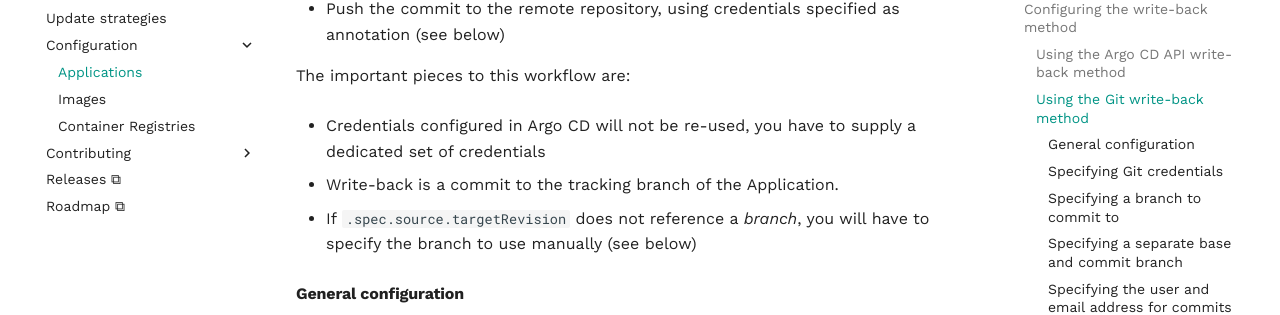
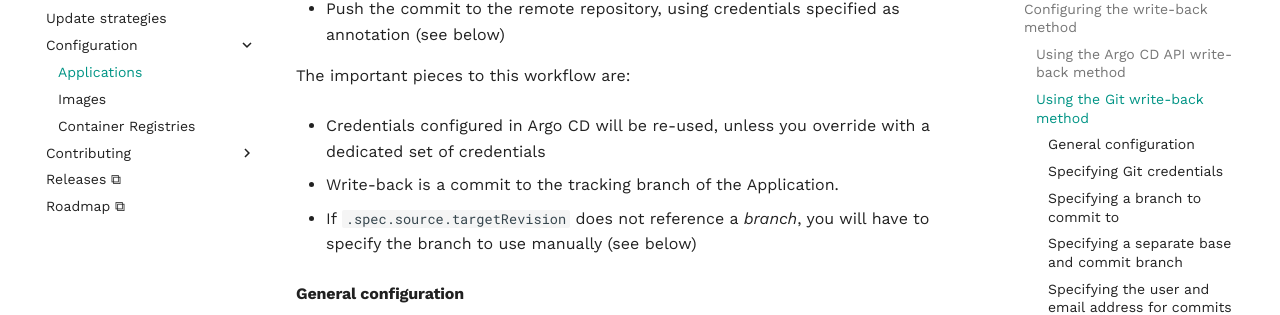
Before and after one commit to argoproj-labs/argocd-image-updater, an MkDocs documentation site: the page built from docs/configuration/applications.md, in a window 1280 px wide and 900 px high, scrolled down 2872 px. Shown: the part 144-459 px from the top of the window. Built offline with MkDocs 1.6.1 and Material for MkDocs 9.7.7, drawn with Linux system fonts in a browser that asks for light colours; comment, search, counter and statistics services are not loaded.

Commit message:
Fix inconsistency in the documentation on git write-back credentials

```diff
--- a/docs/configuration/applications.md
+++ b/docs/configuration/applications.md
@@ -136,7 +136,7 @@ this is the workflow how Argo CD Image Updater performs change to Git:
 
 The important pieces to this workflow are:
 
-* Credentials configured in Argo CD will not be re-used, you have to supply a
+* Credentials configured in Argo CD will be re-used, unless you override with a
   dedicated set of credentials
 
 * Write-back is a commit to the tracking branch of the Application.
```
